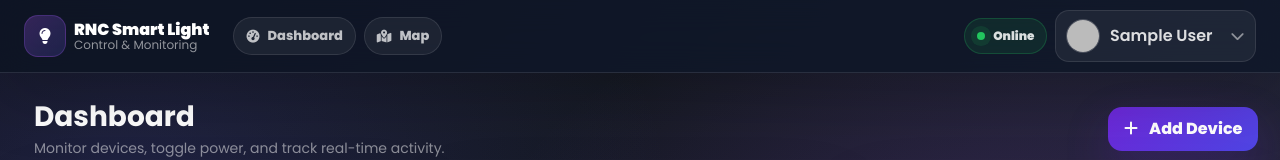
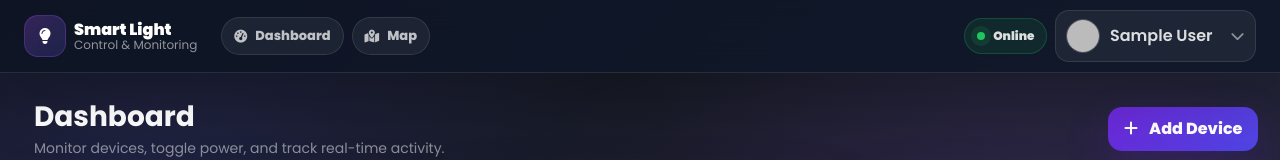
Before and after one commit to Master088/controller, a Vue app: page / in a window 1280 px wide. Shown: the top 160 px of the page. Built offline with nearby package versions, Linux system fonts and the light colour scheme; no server answers; the database is empty; sample sign-in values are in the browser's storage.

Commit message:
Update brand title in Navbar component

```diff
--- a/src/components/Navbar.vue
+++ b/src/components/Navbar.vue
@@ -11,7 +11,7 @@
               <i class="fas fa-lightbulb"></i>
             </div>
             <div class="d-none d-sm-block">
-              <div class="brand-title">RNC Smart Light</div>
+              <div class="brand-title">Smart Light</div>
               <div class="brand-sub">Control & Monitoring</div>
             </div>
           </div>
```
